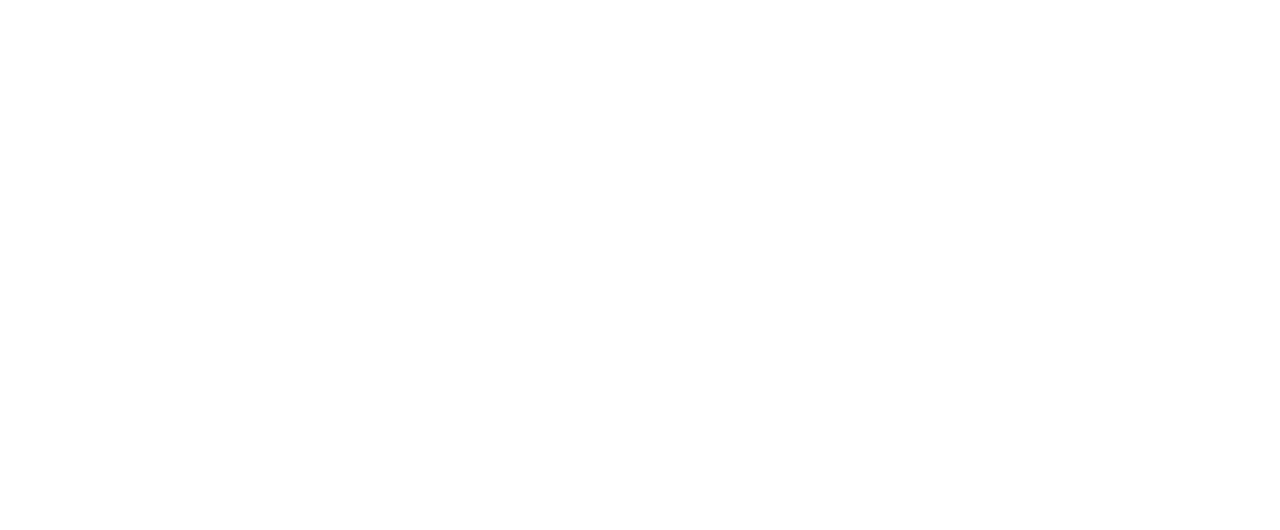
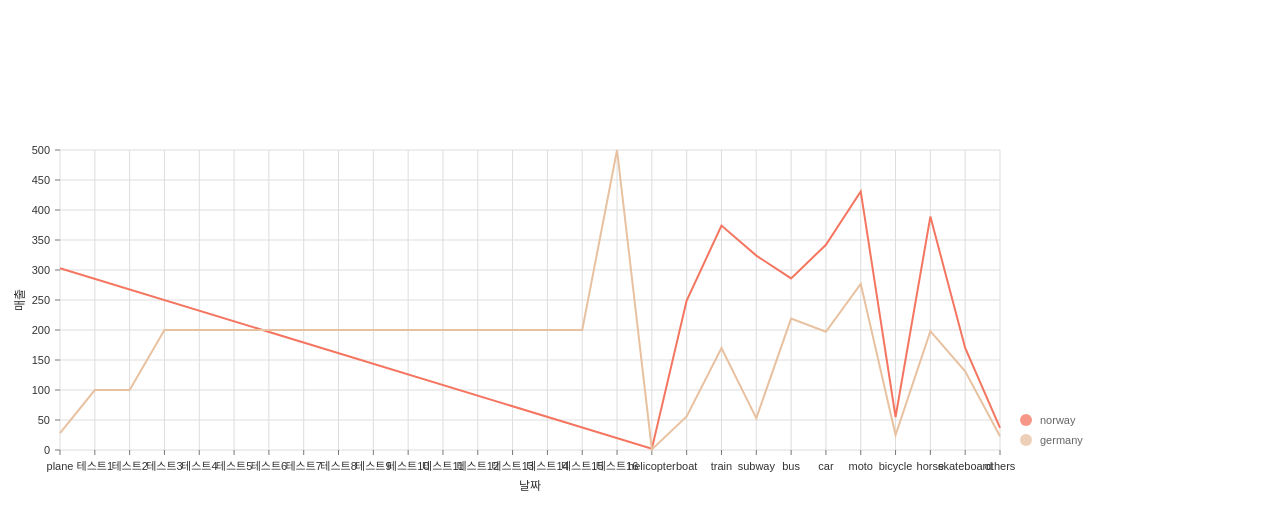
Before and after one commit to kimsundae/JavaLab, a React (Create React App) app in the folder src/main/frontLab/: page / in a window 1280 px wide. Shown: the top 530 px of the page. Built offline with nearby package versions, Linux system fonts and the light colour scheme.

Commit message:
16:29 Nivo그래프 사용

```diff
--- a/src/main/frontLab/package.json
+++ b/src/main/frontLab/package.json
@@ -3,6 +3,7 @@
   "version": "0.1.0",
   "private": true,
   "dependencies": {
+    "@nivo/line": "^0.83.1",
     "@testing-library/jest-dom": "^5.17.0",
     "@testing-library/react": "^13.4.0",
     "@testing-library/user-event": "^13.5.0",
--- /dev/null
+++ b/src/main/frontLab/src/component/NivoGraphTest.js
@@ -0,0 +1,255 @@
+import { ResponsiveLine } from '@nivo/line'
+
+
+export default function NivoGraphTest(){
+    let data = [
+
+        {
+            "id": "germany",
+            "color": "hsl(24, 70%, 50%)",
+            "data": [
+                {
+                    "x": "plane",
+                    "y": 28
+                },
+                {
+                    "x": "테스트1",
+                    "y": 100
+                },
+                {
+                    "x": "테스트2",
+                    "y": 100
+                },
+                {
+                    "x": "테스트3",
+                    "y": 200
+                },
+                {
+                    "x": "테스트4",
+                    "y": 200
+                },
+                {
+                    "x": "테스트5",
+                    "y": 200
+                },
+                {
+                    "x": "테스트6",
+                    "y": 200
+                },
+                {
+                    "x": "테스트7",
+                    "y": 200
+                },
+                {
+                    "x": "테스트8",
+                    "y": 200
+                },{
+                    "x": "테스트9",
+                    "y": 200
+                },{
+                    "x": "테스트10",
+                    "y": 200
+                },
+                {
+                    "x": "테스트11",
+                    "y": 200
+                },
+                {
+                    "x": "테스트12",
+                    "y": 200
+                },
+                {
+                    "x": "테스트13",
+                    "y": 200
+                },{
+                    "x": "테스트14",
+                    "y": 200
+                },
+                {
+                    "x": "테스트15",
+                    "y": 200
+                },
+                {
+                    "x": "테스트16",
+                    "y": 500
+                },
+                {
+                    "x": "helicopter",
+                    "y": 1
+                },
+                {
+                    "x": "boat",
+                    "y": 56
+                },
+                {
+                    "x": "train",
+                    "y": 170
+                },
+                {
+                    "x": "subway",
+                    "y": 53
+                },
+                {
+                    "x": "bus",
+                    "y": 219
+                },
+                {
+                    "x": "car",
+                    "y": 197
+                },
+                {
+                    "x": "moto",
+                    "y": 277
+                },
+                {
+                    "x": "bicycle",
+                    "y": 25
+                },
+                {
+                    "x": "horse",
+                    "y": 198
+                },
+                {
+                    "x": "skateboard",
+                    "y": 131
+                },
+                {
+                    "x": "others",
+                    "y": 23
+                }
+            ]
+        },
+        {
+            "id": "norway",
+            "color": "hsl(123, 70%, 50%)",
+            "data": [
+                {
+                    "x": "plane",
+                    "y": 275
+                },
+                {
+                    "x": "helicopter",
+                    "y": 1
+                },
+                {
+                    "x": "boat",
+                    "y": 193
+                },
+                {
+                    "x": "train",
+                    "y": 204
+                },
+                {
+                    "x": "subway",
+                    "y": 271
+                },
+                {
+                    "x": "bus",
+                    "y": 67
+                },
+                {
+                    "x": "car",
+                    "y": 145
+                },
+                {
+                    "x": "moto",
+                    "y": 154
+                },
+                {
+                    "x": "bicycle",
+                    "y": 30
+                },
+                {
+                    "x": "horse",
+                    "y": 191
+                },
+                {
+                    "x": "skateboard",
+                    "y": 39
+                },
+                {
+                    "x": "others",
+                    "y": 14
+                }
+            ]
+        }
+    ]
+    // install (please try to align the version of installed @nivo packages)
+// yarn add @nivo/line
+
+// make sure parent container have a defined height when using
+// responsive component, otherwise height will be 0 and
+// no chart will be rendered.
+// website examples showcase many properties,
+// you'll often use just a few of them.
+    const MyResponsiveLine = (data) => (
+        <ResponsiveLine
+            data={data}
+            margin={{ top: 150, right: 200, bottom: 50, left: 60 }}
+            xScale={{ type: 'point' }}
+            yScale={{
+                type: 'linear',
+                min: 'auto',
+                max: 'auto',
+                stacked: true,
+                reverse: false
+            }}
+            yFormat=" >-.2f"
+            axisTop={null}
+            axisRight={null}
+            axisBottom={{
+                tickSize: 5,
+                tickPadding: 5,
+                tickRotation: 0,
+                legend: '날짜',
+                legendOffset: 36,
+                legendPosition: 'middle'
+            }}
+            axisLeft={{
+                tickSize: 5,
+                tickPadding: 5,
+                tickRotation: 0,
+                legend: '매출',
+                legendOffset: -40,
+                legendPosition: 'middle'
+            }}
+            pointSize={10}
+            pointColor={{ theme: 'background' }}
+            pointBorderWidth={2}
+            pointBorderColor={{ from: 'serieColor' }}
+            pointLabelYOffset={-12}
+            useMesh={true}
+            legends={[
+                {
+                    anchor: 'bottom-right',
+                    direction: 'column',
+                    justify: false,
+                    translateX: 100,
+                    translateY: 0,
+                    itemsSpacing: 0,
+                    itemDirection: 'left-to-right',
+                    itemWidth: 80,
+                    itemHeight: 20,
+                    itemOpacity: 0.75,
+                    symbolSize: 12,
+                    symbolShape: 'circle',
+                    symbolBorderColor: 'rgba(0, 0, 0, .5)',
+                    effects: [
+                        {
+                            on: 'hover',
+                            style: {
+                                itemBackground: 'rgba(0, 0, 0, .03)',
+                                itemOpacity: 1
+                            }
+                        }
+                    ]
+                }
+            ]}
+        />
+    )
+    return(<>
+        <div style={{width:"1200px",height:"500px"}}>
+            {MyResponsiveLine(data)}
+        </div>
+    </>)
+}
--- a/src/main/frontLab/src/index.js
+++ b/src/main/frontLab/src/index.js
@@ -4,10 +4,11 @@
 import App from './App';
 import reportWebVitals from './reportWebVitals';
 import SetState_01 from "./component/SetState_01";
+import NivoGraphTest from './component/NivoGraphTest'
 const root = ReactDOM.createRoot(document.getElementById('root'));
 root.render(
   <>
-    <SetState_01 />
+    <NivoGraphTest />
   </>
 );
 
```
Also changed, not shown: 1 other file (tests, documents, lock files or other folders).
